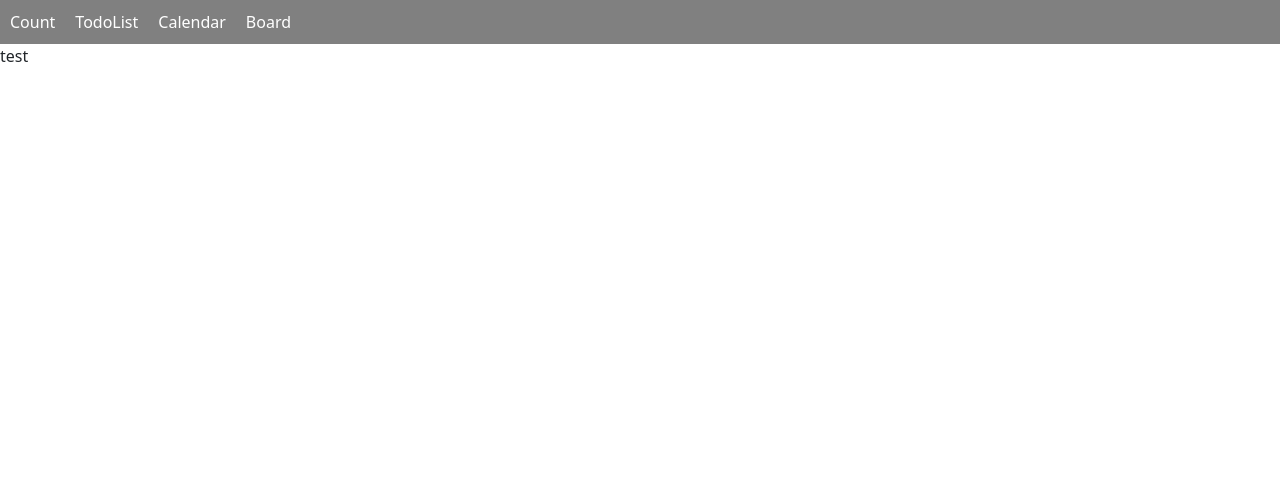
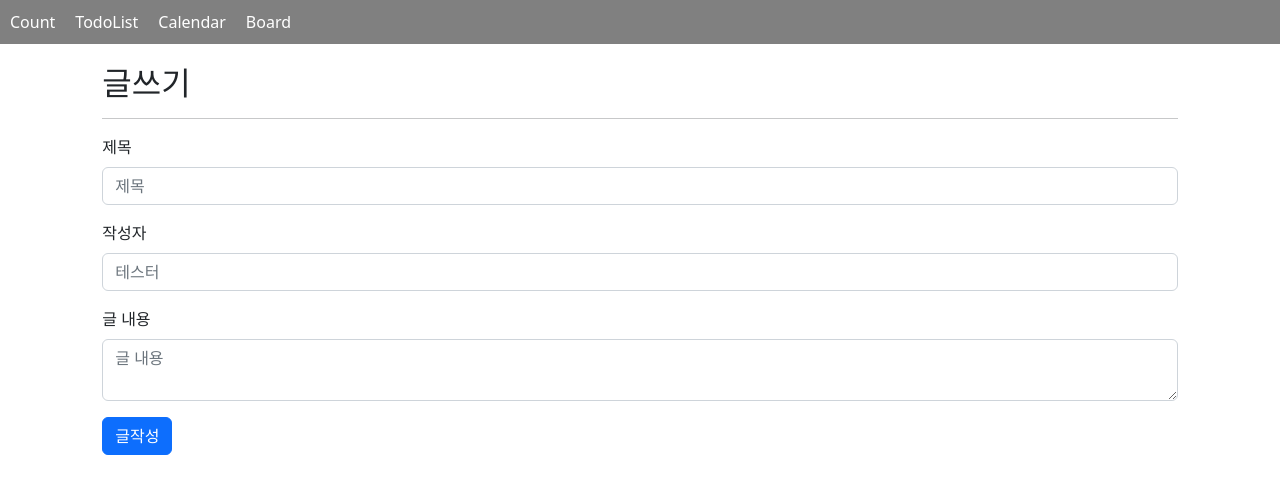
Before and after one commit to bjw1622/reacttodolist, a React (Create React App) app: page /board/write in a window 1280 px wide. Shown: the top 494 px of the page. Built offline with nearby package versions, Linux system fonts and the light colour scheme.

Commit message:
add board write component

```diff
--- a/src/components/board/Write.js
+++ b/src/components/board/Write.js
@@ -1,6 +1,28 @@
 import React from "react";
+import Button from "react-bootstrap/Button";
+import Form from "react-bootstrap/Form";
 
 const Write = () => {
-  return <div>test</div>;
+  return (
+    <Form style={{ margin: "0 87.273px", padding: "0 15px" }}>
+      <h2 style={{ marginTop: "20px" }}>글쓰기</h2>
+      <hr />
+      <Form.Group className="mb-3">
+        <Form.Label>제목</Form.Label>
+        <Form.Control type="text" placeholder="제목" />
+      </Form.Group>
+      <Form.Group className="mb-3">
+        <Form.Label>작성자</Form.Label>
+        <Form.Control type="text" placeholder="테스터" readOnly />
+      </Form.Group>
+      <Form.Group className="mb-3">
+        <Form.Label>글 내용</Form.Label>
+        <Form.Control as="textarea" placeholder="글 내용" />
+      </Form.Group>
+      <Button variant="primary" type="submit">
+        글작성
+      </Button>
+    </Form>
+  );
 };
 export default Write;
```
